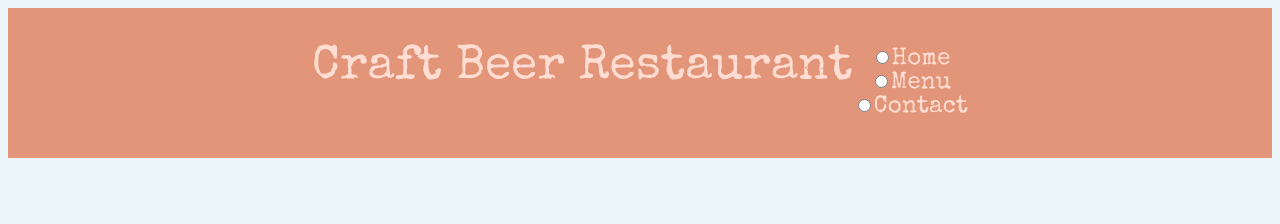
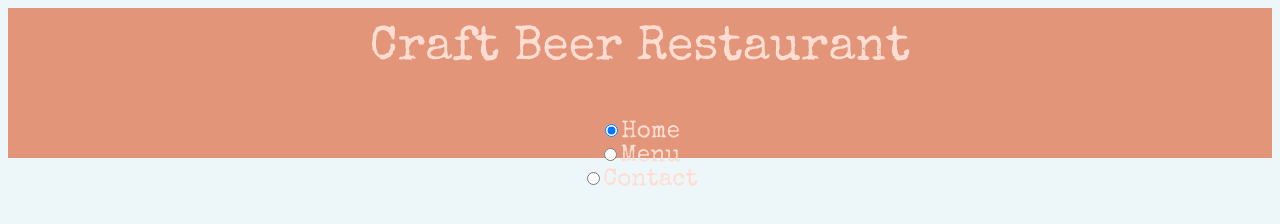
Before and after one commit to Neels-v-Wyk/craft-beer-factory, a website built with webpack: page dist/index.html in a window 1280 px wide. Built offline with nearby package versions, Linux system fonts and the light colour scheme.

Commit message:
try to stylize buttons

```diff
--- a/src/page-creation/addButtons.js
+++ b/src/page-creation/addButtons.js
@@ -1,19 +1,20 @@
 export default function addButtons(parentElement) {
+    var buttons = document.createElement("div")
     var form = document.createElement("form");
-    console.log(form)
 
-    var homeButton = new Button("radio", "Home", "home", false, null);
-    var menuButton = new Button("radio", "Menu", "menu", false, null);
-    var contactButton = new Button("radio", "Contact", "contact", false, null);
+    buttons.id = "button-div"
+
+    var homeButton = new Button("radio", "tab-buttons", "Home", true, null);
+    var menuButton = new Button("radio", "tab-buttons", "Menu", false, null);
+    var contactButton = new Button("radio", "tab-buttons", "Contact", false, null);
 
     form.appendChild(homeButton.createButton);
     form.appendChild(menuButton.createButton);
     form.appendChild(contactButton.createButton);
 
-    // form.appendChild(menuButton());
-    // form.appendChild(contactButton());
+    buttons.appendChild(form);
 
-    parentElement.appendChild(form);
+    parentElement.appendChild(buttons);
 
 }
 
@@ -37,7 +38,9 @@ class Button {
         buttonInput.name = this.Bname
         buttonInput.id = this.Bname
         buttonLabel.htmlFor = this.Bname
-        buttonLabel.innerHTML = this.Bname
+        buttonLabel.innerHTML = this.Bvalue
+
+        buttonDiv.classList.add("button")
 
         buttonDiv.appendChild(buttonInput);
         buttonDiv.appendChild(buttonLabel);
--- a/src/styles/styles.css
+++ b/src/styles/styles.css
@@ -9,10 +9,10 @@ body {
     font-family: 'Special Elite', cursive;
     color: #ffddd2;
     display: flex;
+    flex-wrap: wrap;
     align-items: center;
     vertical-align: middle;
     justify-content: center;
-    text-justify: inter-word;
     text-align: center;
     font-size: 24px;
 }
@@ -22,3 +22,13 @@ body {
     position: relative;
     top: -15px;
 }
+
+#button-div {
+    width: 100%;
+    display: flex;
+    flex-direction: column;
+}
+
+#button {
+
+}
```
Also changed, not shown: dist/main.js.
